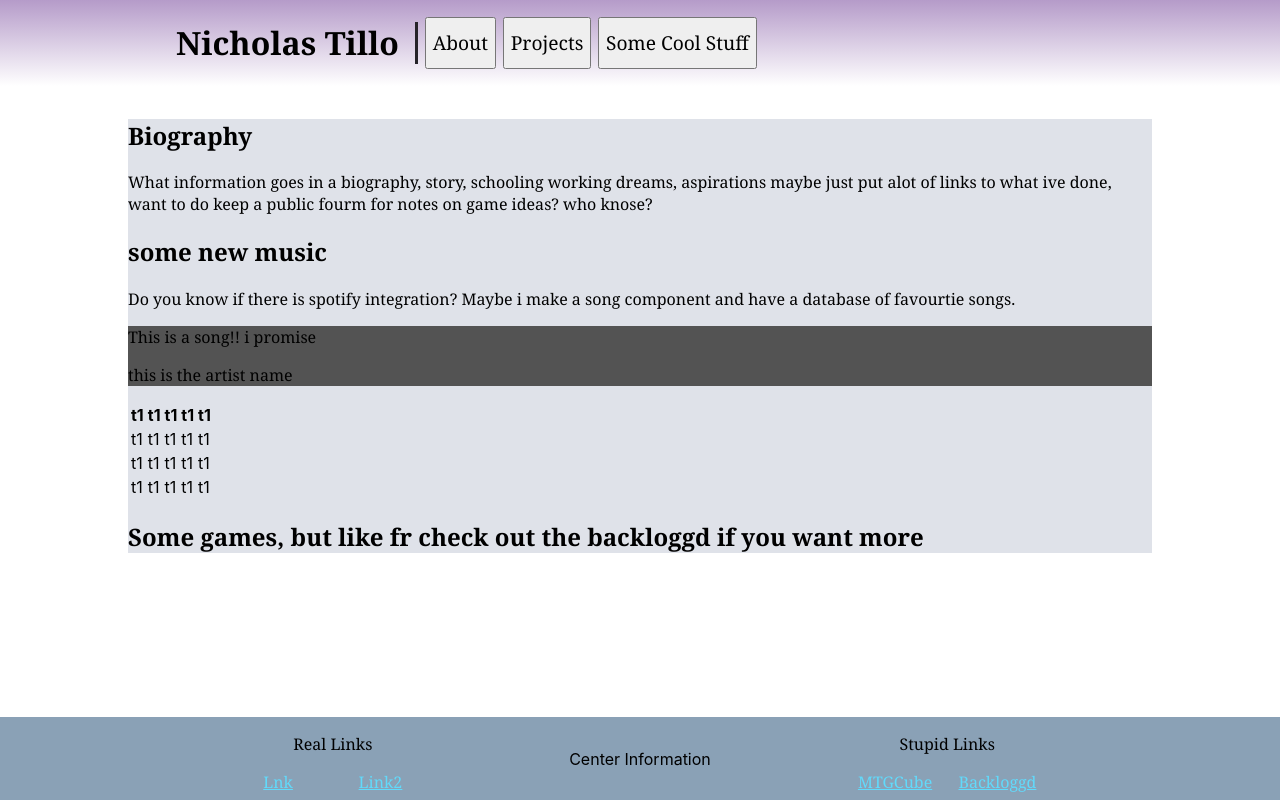
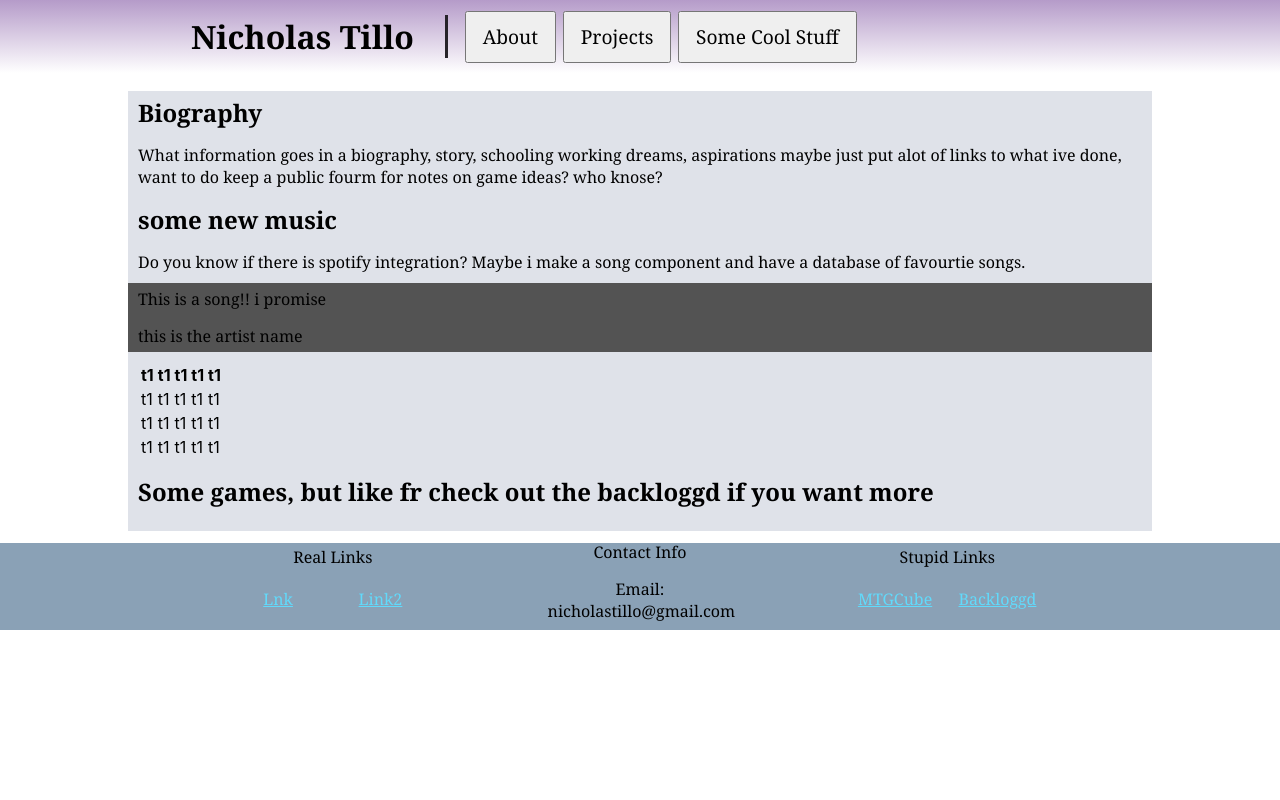
Before and after one commit to NicholasTillo/nicholastillo.github.io, a React (Create React App) app in the folder my-app/: page /#/about in a window 1280 px wide. Built offline with nearby package versions, Linux system fonts and the light colour scheme.

Commit message:
Some additions!

```diff
--- a/my-app/src/Pages/basepages.css
+++ b/my-app/src/Pages/basepages.css
@@ -2,4 +2,5 @@
     background-color: #dfe2e9 ;
     max-width:80vw;
     margin:auto;
+    padding-bottom:1vw;
 }
--- a/my-app/src/Pages/page3.js
+++ b/my-app/src/Pages/page3.js
@@ -1,7 +1,7 @@
 import React from "react";
 import './basepages.css'
-
-
+import FUBnyu from "../Assets/FUBnyu.jpg"
+import { Link } from "react-router";
 
 export default class Page3 extends React.Component {
     render(){
@@ -9,8 +9,28 @@ export default class Page3 extends React.Component {
             <div className="mainBody">
 
 
-            <p> THIS IS PAGE3 </p>
+            <h1> THIS IS PAGE3 </h1>
            <p> yeah dude i have no clue what to put in here, i might make some little ARG thats fun, like that calculator app I theorized about</p>
+
+            <div className="gamingShowcase">
+           <h2>Gaming Showcase</h2>
+
+
+            <h3> Binding Of Issac </h3>
+            <p> Bunny Resprite for The Binding Of Issac </p>
+            <Link style={{margin: 10}} smooth to="https://steamcommunity.com/sharedfiles/filedetails/?id=3537671862">
+                      <img src={FUBnyu} />
+                    </Link>
+            </div>
+            <div className="figureShowcase">
+                <h2> Painted Minifigures </h2>
+                <p> I also paint some minifigures, I actually got a 3d printer just to have things to paint for cheap. I have an instagram <a style={{padding:0,margin:0}} href="https://www.instagram.com/tillosfigures/">@tillosfigure/</a> to help showcase the figures ive printed, and painted! Here are some favourites: </p>
+            </div>
+            <div className="rakshaShowcase">
+                <h2>Art Showcase</h2>
+                <p> My girlfriend makes incredible art, heres a showcase of some of the things </p>
+                <p> test</p>
+            </div>
             </div>
             )
     }
--- a/my-app/src/components/Footer.css
+++ b/my-app/src/components/Footer.css
@@ -1,10 +1,12 @@
 /* Whole Container */
 .wholeFooter{
     background-color: rgb(138, 161, 182);
+    height: 6vw;
     width:100vw;
     display:flex;
     align-items: center;
     justify-content: center;
+    padding-bottom:10px;
 }
 
 /* Container Im willing to put stuff in  */
@@ -36,7 +38,6 @@
     display:flex;
     justify-content: space-around;
     margin-bottom: 7px;
-
 }
 .linkListLeft{
     width:100%;
--- a/my-app/src/components/Footer.js
+++ b/my-app/src/components/Footer.js
@@ -29,7 +29,8 @@ export default class Footer extends React.Component {
               </div>
           </div>
           <div className="centerFooter">
-            Center Information
+            <p> Contact Info </p>
+            <p> Email: nicholastillo@gmail.com </p>
           </div>
           <div className="rightFooter">
               <p>
--- a/my-app/src/index.css
+++ b/my-app/src/index.css
@@ -13,3 +13,8 @@ code {
   font-family: source-code-pro, Menlo, Monaco, Consolas, 'Courier New',
     monospace;
 }
+
+p, h1, h2, h3, h4, h5, a , table{
+  margin: 5px;
+  padding: 5px;
+}
--- a/my-app/src/layout.css
+++ b/my-app/src/layout.css
@@ -3,15 +3,14 @@
     flex-direction: column;
 }
 
-.wholeFooter {
+/* .wholeFooter {
     position: fixed;
     left: 0;
     bottom: 0;
 
-}
+} */
 main{
-    margin-bottom:3%;
-    padding: 1%
+    padding: 1%;
 }
 
 p , h1,  h2, h3 ,h4, h5, button ,a{
```
Also changed, not shown: my-app/src/Assets/FUBnyu.jpg (added).
